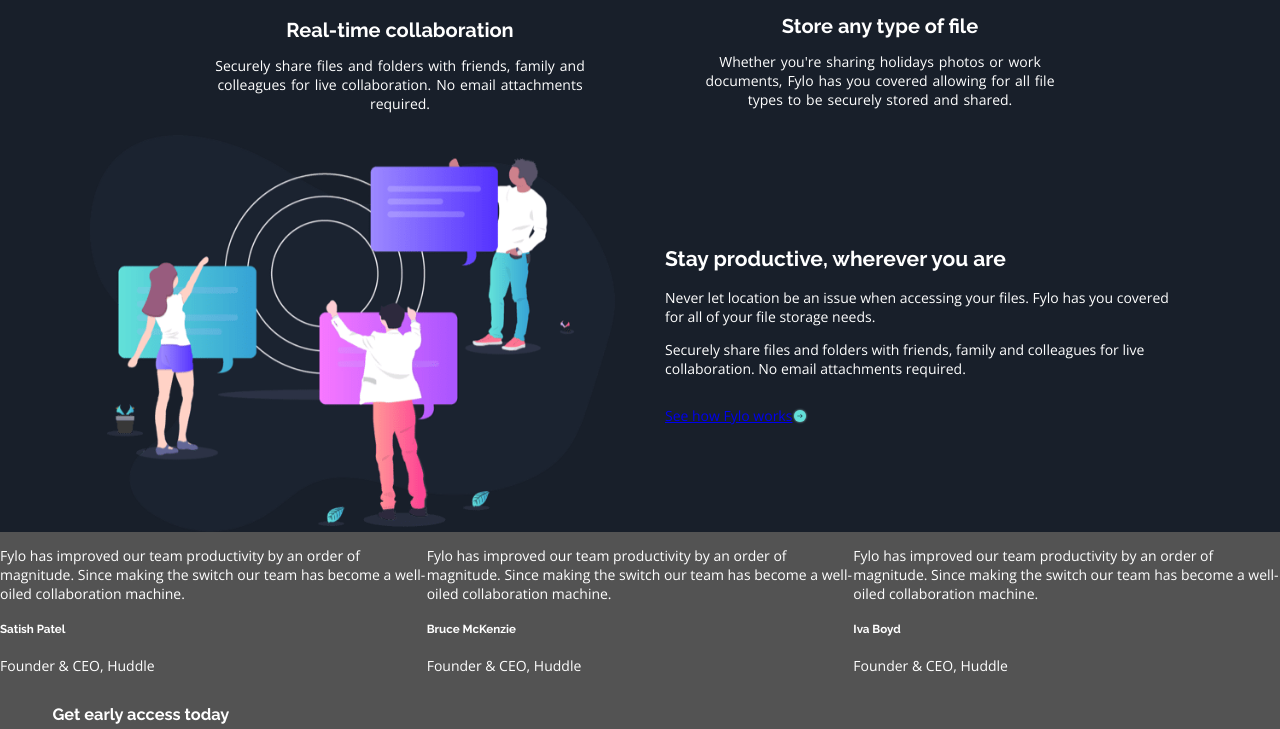
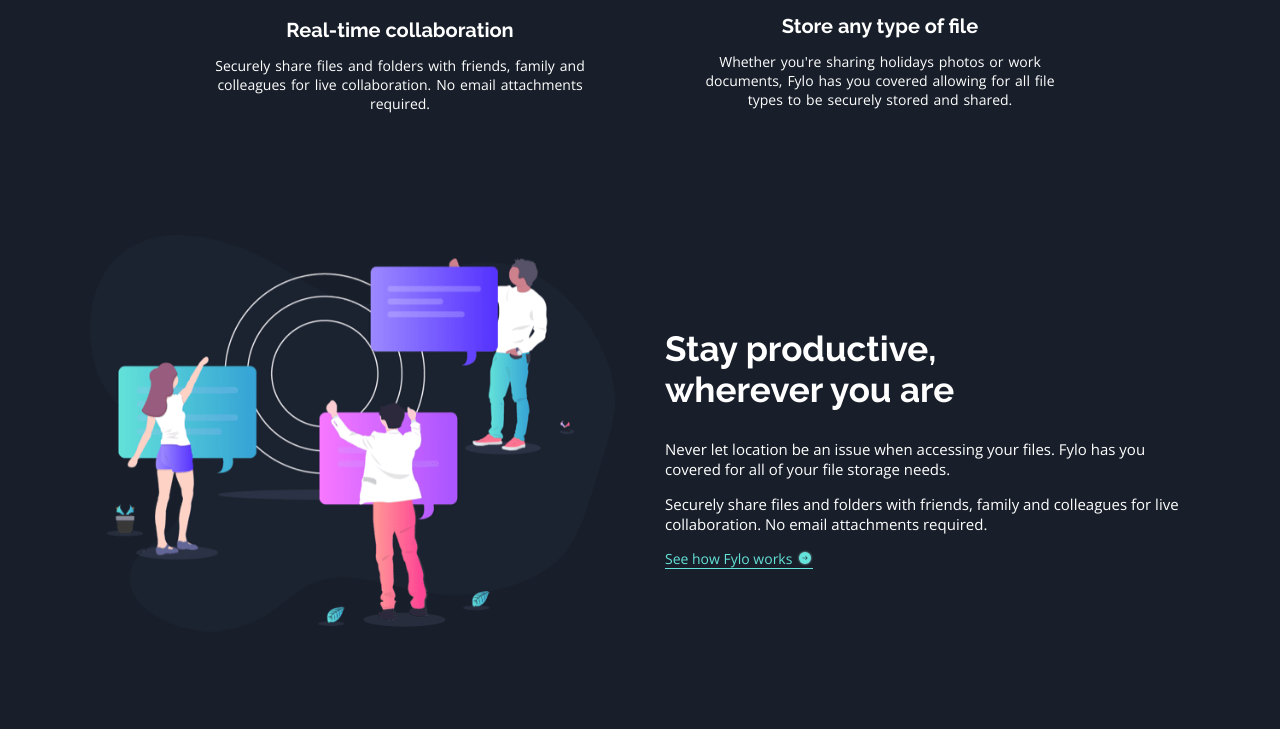
Before and after one commit to J-Potes/fylo-dark-theme-landing-page, a plain HTML site: page index.html in a window 1280 px wide. Shown: the part 1600-2329 px from the top of the page. Drawn offline with nearby package versions, Linux system fonts and the light colour scheme.

Commit message:
howItWorks section finished

```diff
--- a/index.html
+++ b/index.html
@@ -93,9 +93,25 @@
                     Securely share files and folders with friends, family and colleagues for live collaboration. No email
                     attachments required.
                 </p>
-                <!-- <a href="#" class="content--link"><p>See how Fylo works</p><img id="svg" src="images/icon-arrow.svg" alt="arrow"></a> -->
-                <a href="#" class="content--link"><p>See how Fylo works</p><svg class="link--icon" width="16" height="16" xmlns="http://www.w3.org/2000/svg" xmlns:xlink="http://www.w3.org/1999/xlink"><defs><circle id="b" cx="6" cy="6" r="6"/><filter x="-25%" y="-25%" width="150%" height="150%" filterUnits="objectBoundingBox" id="a"><feOffset in="SourceAlpha" result="shadowOffsetOuter1"/><feGaussianBlur stdDeviation="1" in="shadowOffsetOuter1" result="shadowBlurOuter1"/><feColorMatrix values="0 0 0 0 0.384313725 0 0 0 0 0.878431373 0 0 0 0 0.850980392 0 0 0 0.811141304 0" in="shadowBlurOuter1"/></filter></defs><g fill="none" fill-rule="evenodd"><g transform="translate(2 2)"><use fill="#000" filter="url(#a)" xlink:href="#b"/><use fill="#62E0D9" xlink:href="#b"/></g><path d="M8.582 6l-.363.35 1.452 1.4H5.333v.5h4.338L8.22 9.65l.363.35 2.074-2z" fill="#1B2330"/></g></svg></a>
-
+                <a href="#" class="content--link">
+                    <p>See how Fylo works</p>
+                    <svg class="link--icon" width="16" height="16" xmlns="http://www.w3.org/2000/svg" xmlns:xlink="http://www.w3.org/1999/xlink">
+                        <defs>
+                            <circle id="b" cx="6" cy="6" r="6"/>
+                            <filter x="-25%" y="-25%" width="150%" height="150%" filterUnits="objectBoundingBox" id="a">
+                                <feOffset in="SourceAlpha" result="shadowOffsetOuter1"/>
+                                <feGaussianBlur stdDeviation="1" in="shadowOffsetOuter1" result="shadowBlurOuter1"/>
+                                <feColorMatrix values="0 0 0 0 0.384313725 0 0 0 0 0.878431373 0 0 0 0 0.850980392 0 0 0 0.811141304 0" in="shadowBlurOuter1"/>
+                            </filter>
+                        </defs>
+                        <g fill="none" fill-rule="evenodd">
+                            <g transform="translate(2 2)">
+                                <use fill="#000" filter="url(#a)" xlink:href="#b"/>
+                                <use  xlink:href="#b"/></g>
+                                <path d="M8.582 6l-.363.35 1.452 1.4H5.333v.5h4.338L8.22 9.65l.363.35 2.074-2z" fill="#1B2330"/>
+                            </g>
+                    </svg>
+                </a>
             </div>
         </div>
     </section>
--- a/styles.css
+++ b/styles.css
@@ -311,12 +311,13 @@
 }
 
 .howItWorks__container {
-
     display: grid;
     grid-template-columns: 1fr 1fr;
     max-width: 110rem;
     gap: 5rem;
     align-items: center;
+    padding-top: 10rem;
+    padding-bottom: 10rem;
 }
 
 @media (max-width: 760px) {
@@ -330,26 +331,47 @@
     width: 100%;
 }
 
-.howItWorks__content {
-
+.content--title {
+    font-size: 3.5rem;
+    padding-right: 40%;
 }
 
-.content--title {
-
+@media (max-width: 760px) {
+    .content--title {
+        font-size: 20px;
+        padding-right: 0;
+    }
 }
 
 .content--text {
-
+    font-size: 1.5rem;
 }
 
 .content--link {
     display: flex;
     align-items: center;
-
+    text-decoration: none;
+    color: var(--cyanGrad1);
+    border-bottom:  0.1rem solid var(--cyanGrad1);
+    width: fit-content;
 }
 
-#b:hover {
-    /* fill: red !important; */
+.content--link:hover {
+    color: var(--White);
+    border-bottom:  0.1rem solid var(--White);
+}
+
+.content--link p {
+    margin: 0;
+    margin-right: 0.5rem;
+}
+
+#b {
+    fill: var(--cyanGrad1);
+}
+
+.content--link:hover svg #b {
+    fill: var(--White);
 }
 
 
```
